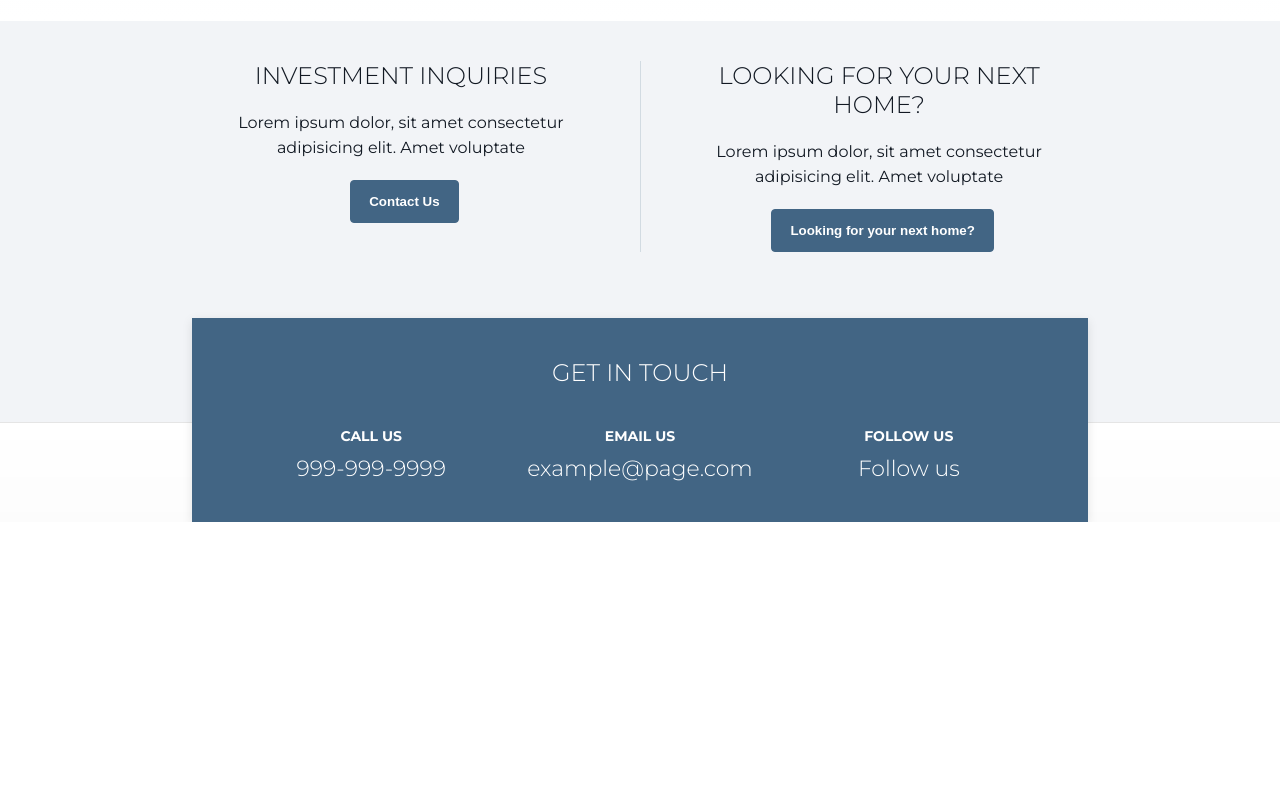
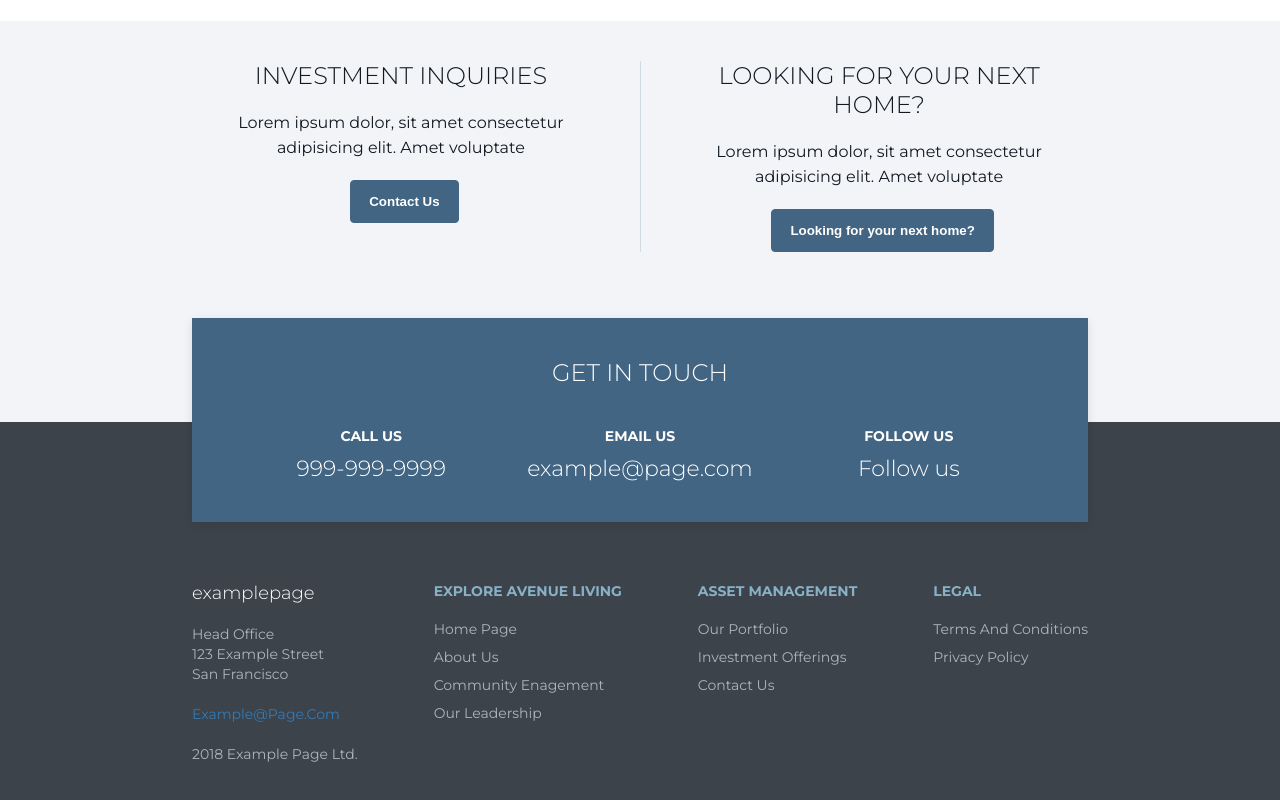
Before and after one commit to Claytonhart/simple-landing-page, a React (Create React App) app: page / in a window 1280 px wide. Shown: the part 6081-6881 px from the top of the page. Before the commit the page ends 6603 px from the top, so only its background shows below. Built offline with nearby package versions, Linux system fonts and the light colour scheme.

Commit message:
Footer Component

```diff
--- a/src/App.js
+++ b/src/App.js
@@ -9,6 +9,7 @@ import Investments from "./components/Investments/Investments";
 import Opportunites from "./components/Opportunities/Opportunities";
 import Portfolio from "./components/Portfolio/Portfolio";
 import Contact from "./components/Contact/Contact";
+import Footer from "./components/Footer/Footer";
 
 class App extends Component {
   render() {
@@ -24,6 +25,7 @@ class App extends Component {
         <Opportunites />
         <Portfolio />
         <Contact />
+        <Footer />
       </div>
     );
   }
--- /dev/null
+++ b/src/components/Footer/Footer.js
@@ -0,0 +1,38 @@
+import React from "react";
+
+const Footer = () => {
+  return (
+    <footer className="footer">
+      <div className="footer__container">
+        <div className="footer__element footer__element--first">
+          <h3>examplepage</h3>
+          <p>Head Office</p>
+          <p>123 Example Street</p>
+          <p>San Francisco</p>
+          <p className="footer__element--email">example@page.com</p>
+          <p>2018 Example Page Ltd.</p>
+        </div>
+        <div className="footer__element">
+          <h4>explore avenue living</h4>
+          <p>home page</p>
+          <p>about us</p>
+          <p>community enagement</p>
+          <p>our leadership</p>
+        </div>
+        <div className="footer__element">
+          <h4>asset management</h4>
+          <p>our portfolio</p>
+          <p>investment offerings</p>
+          <p>contact us</p>
+        </div>
+        <div className="footer__element">
+          <h4>legal</h4>
+          <p>terms and conditions</p>
+          <p>privacy policy</p>
+        </div>
+      </div>
+    </footer>
+  );
+};
+
+export default Footer;
--- a/src/index.scss
+++ b/src/index.scss
@@ -34,3 +34,6 @@
 
 // CONTACT
 @import "styles/components/contact/contact";
+
+// FOOTER
+@import "styles/components/footer/footer";
--- a/src/styles/_variables.scss
+++ b/src/styles/_variables.scss
@@ -12,3 +12,7 @@ $color-white-background: #eef1f5;
 
 // CONTACT
 $color-grey-background: #f2f4f7;
+
+// FOOTER
+$color-blue-footer: #3c434b;
+$color-white-footer-text: #adb4be;
--- /dev/null
+++ b/src/styles/components/footer/_footer.scss
@@ -0,0 +1,55 @@
+.footer {
+  padding-top: 16rem;
+  padding-bottom: 8rem;
+  background-color: $color-blue-footer;
+  // color: #fff;
+
+  &__container {
+    display: flex;
+    justify-content: space-between;
+    width: 70%;
+    margin: 0 auto;
+  }
+
+  &__element {
+    h3 {
+      color: #fff;
+      font-size: 1.8rem;
+      font-weight: 300;
+      font-family: inherit;
+      margin-bottom: 2rem;
+    }
+
+    h4 {
+      color: #88b1c6;
+      font-size: 1.4rem;
+      font-weight: 700;
+      text-transform: uppercase;
+      margin-bottom: 2rem;
+    }
+
+    p {
+      font-size: 1.4rem;
+      text-transform: capitalize;
+      color: $color-white-footer-text;
+      cursor: pointer;
+      margin: 1rem 0;
+
+      &:hover {
+        color: #fff;
+      }
+    }
+
+    &--first {
+      p {
+        margin: 0;
+        line-height: 2rem;
+      }
+    }
+
+    &--email {
+      margin: 2rem 0 !important;
+      color: #337ab7 !important;
+    }
+  }
+}
```
